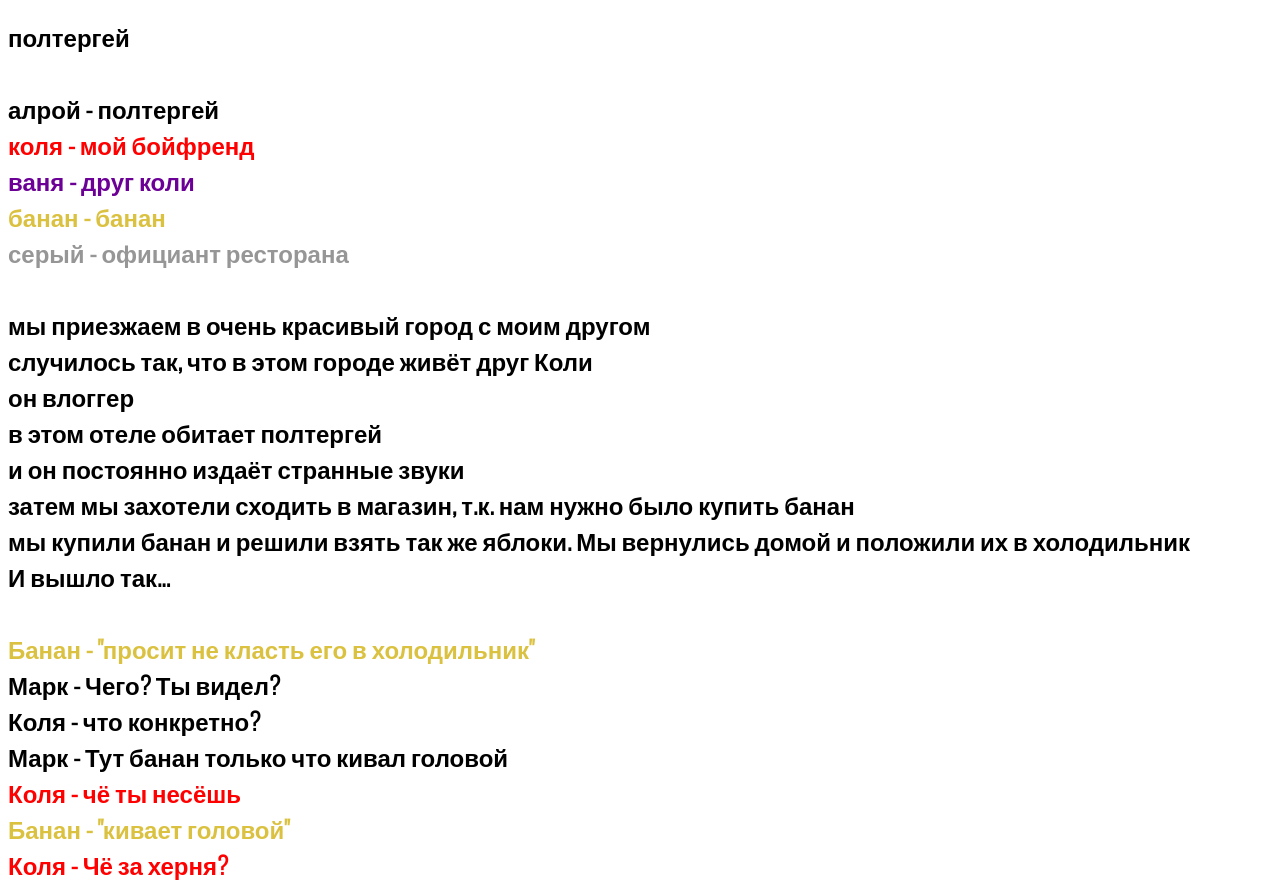
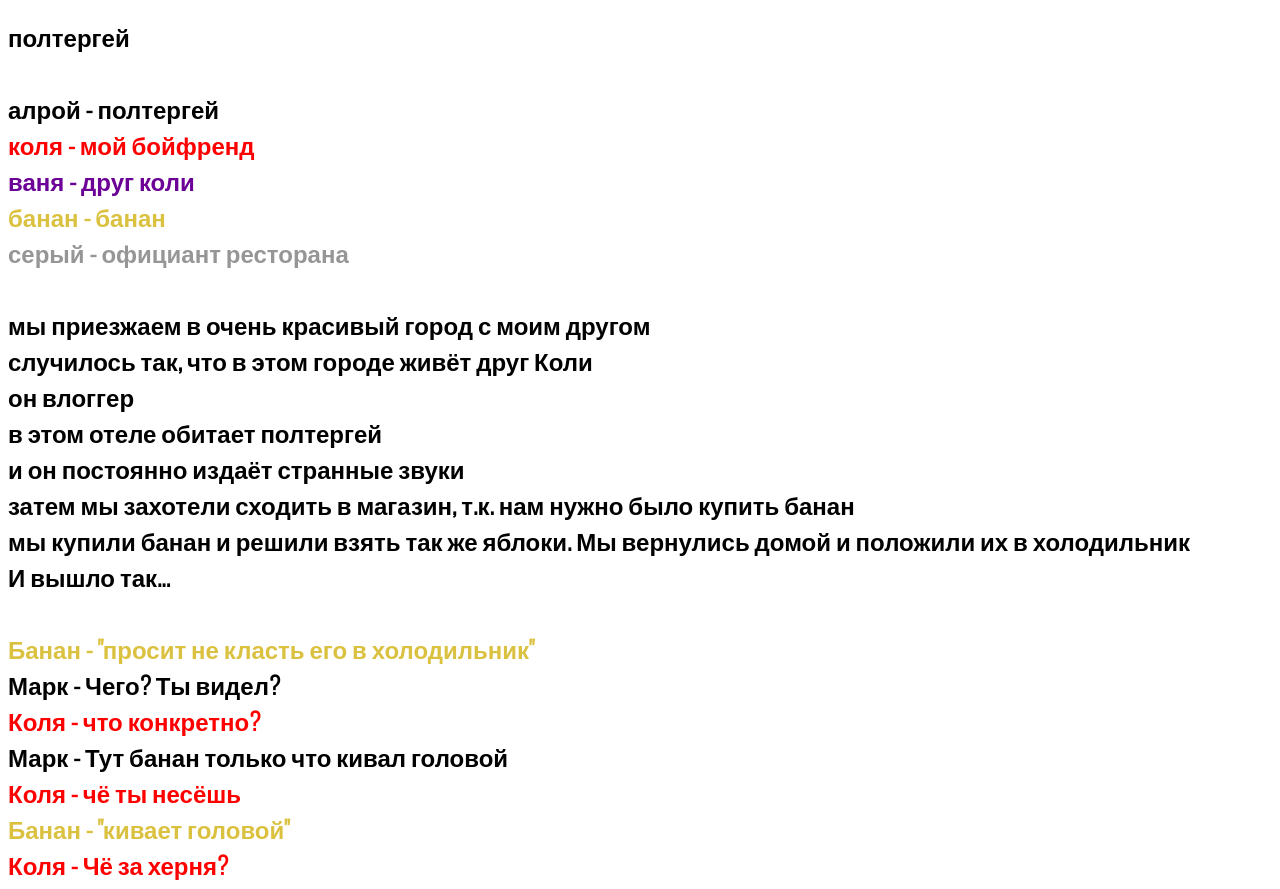
Before and after one commit to arkinovgg/scenariy, a plain HTML site: page index.html in a window 1280 px wide. Shown: the part 151-1040 px from the top of the page. Drawn offline with nearby package versions, Linux system fonts and the light colour scheme.

Commit message:
index.html

```diff
--- a/index.html
+++ b/index.html
@@ -27,7 +27,7 @@
         <br>
         <span class="banan">Банан - "просит не класть его в холодильник"</span><br>
         Марк - Чего? Ты видел?<br>
-        <span class="kolya"></span>Коля - что конкретно?<br>
+        <span class="kolya">Коля - что конкретно?</span><br>
         Марк - Тут банан только что кивал головой<br>
         <span class="kolya">Коля - чё ты несёшь</span><br>
         <span class="banan">Банан - "кивает головой"</span><br>
```
